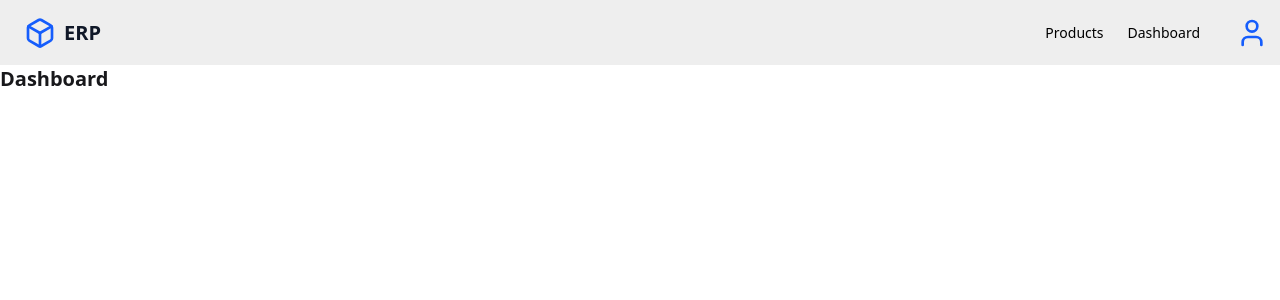
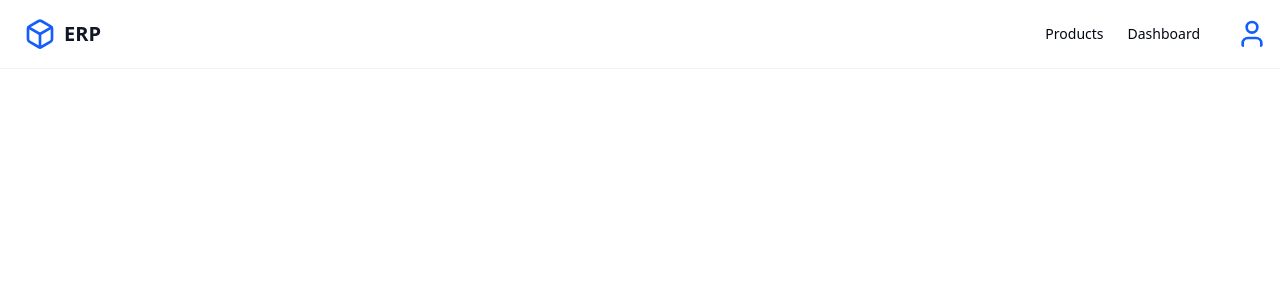
Before and after one commit to tarunranka/admin-panel, a React (Vite) app: page / in a window 1280 px wide. Shown: the top 300 px of the page. Built offline with nearby package versions, Linux system fonts and the light colour scheme.

Commit message:
fix some ui issue in the header

```diff
--- a/src/components/Menu.jsx
+++ b/src/components/Menu.jsx
@@ -4,12 +4,16 @@ const Menu = ({ horizontal = false }) => {
   return (
     <ul className={`menu ${horizontal ? "menu-horizontal px-1" : ""}`}>
       <li>
-        <Link to="/products" className="text-black hover:underline">
+        <Link
+          to="/products"
+          className="text-sm/6 text-gray-950 dark:text-white hover:underline">
           Products
         </Link>
       </li>
       <li>
-        <Link to="/" className="text-black hover:underline">
+        <Link
+          to="/"
+          className="text-sm/6 text-gray-950 dark:text-white hover:underline">
           Dashboard
         </Link>
       </li>
--- a/src/components/Navbar.jsx
+++ b/src/components/Navbar.jsx
@@ -26,7 +26,7 @@ const AvatarDropdown = () => {
         tabIndex={0}
         role="button"
         className="btn btn-ghost btn-circle avatar flex items-center justify-center">
-        <div className="w-10 h-10 rounded-full flex items-center justify-center">
+        <div className="rounded-full flex items-center justify-center">
           <svg
             xmlns="http://www.w3.org/2000/svg"
             width="24"
@@ -58,7 +58,9 @@ const AvatarDropdown = () => {
 
 const Navbar = () => {
   return (
-    <nav className="navbar bg-base-300 w-full">
+    <div class="fixed inset-x-0 top-0 z-10 border-b border-gray-950/5 dark:border-white/10">
+      <div class="bg-white dark:bg-gray-950">
+        <nav className="navbar bg-white w-full">
           {/* Mobile Menu Button */}
           <div className="flex-none lg:hidden">
             <MenuIcon htmlFor="my-drawer-3" />
@@ -95,6 +97,8 @@ const Navbar = () => {
             <AvatarDropdown />
           </div>
         </nav>
+      </div>
+    </div>
   );
 };
 
```
Lines whose indentation alone changed are shown as unchanged.
